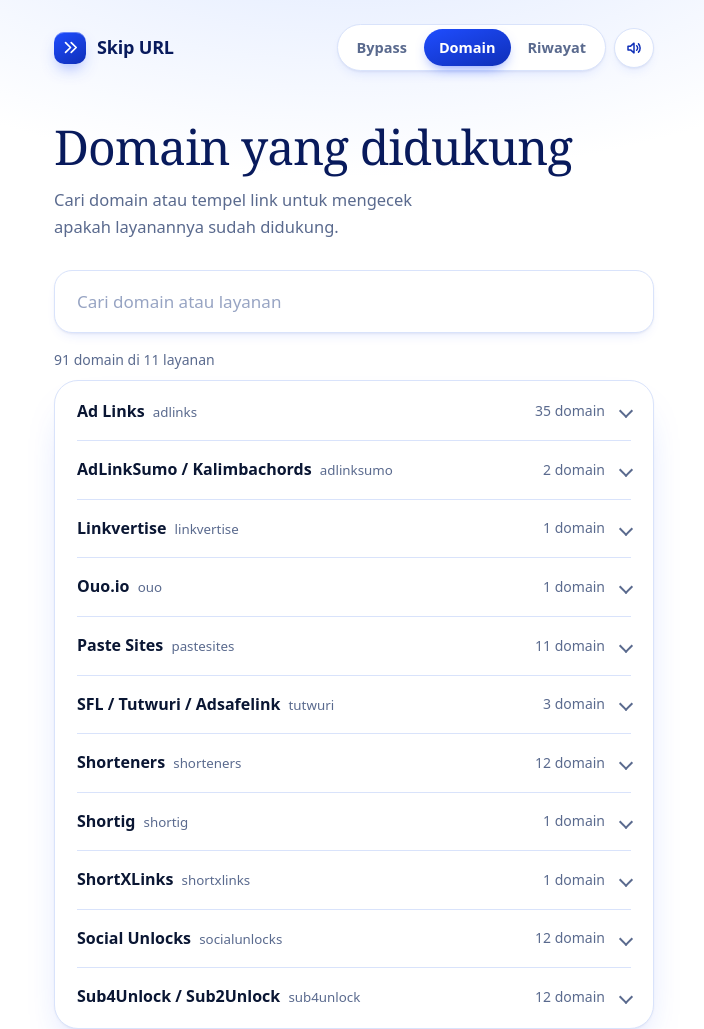
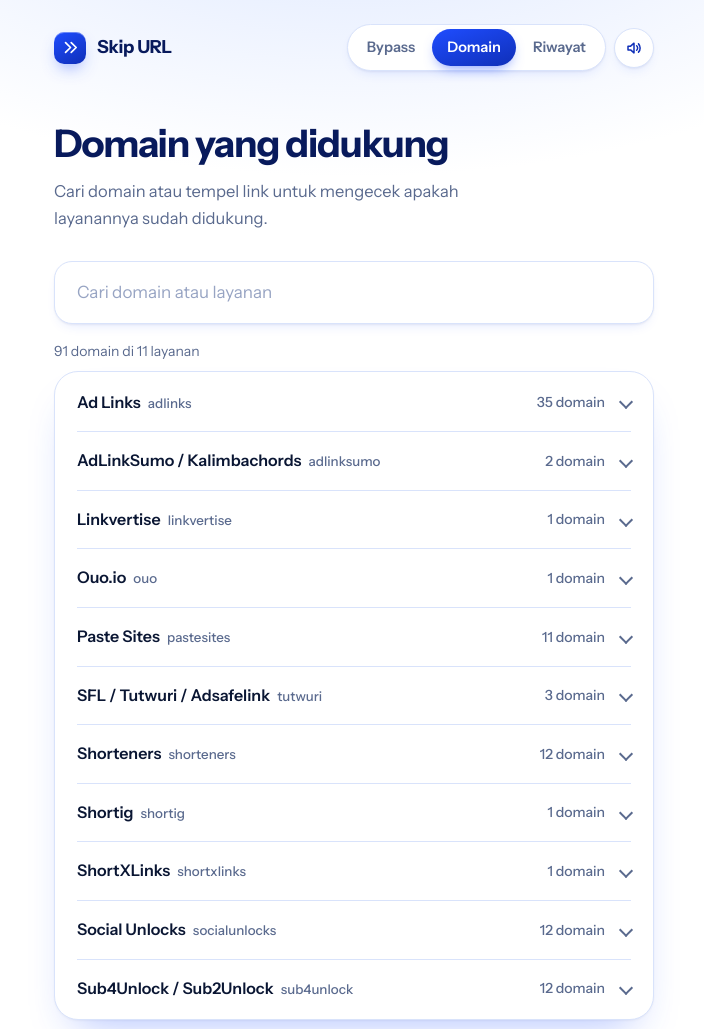
Before and after one commit to rayzhosting/skip-url, a plain HTML site: page domains.html in a window 1280 px wide. Shown: the top 1029 px of the page, without its empty margins (286-990 px from the left). Drawn offline with Linux system fonts and the light colour scheme.

Commit message:
Add files via upload

```diff
--- a/css/style.css
+++ b/css/style.css
@@ -13,14 +13,14 @@
   --bad-soft:#fdeceb;
   --sh-sm:0 1px 2px rgba(10,22,51,.05),0 6px 14px -8px rgba(31,77,255,.22);
   --sh-md:0 1px 2px rgba(10,22,51,.04),0 22px 44px -22px rgba(31,77,255,.4);
-  --serif:"Instrument Serif",Georgia,"Times New Roman",serif;
+  --sans:"Instrument Sans",system-ui,-apple-system,"Segoe UI",Roboto,sans-serif;
   color-scheme:light;
 }
 *{box-sizing:border-box}
 html{scroll-padding-top:16px}
 body{
   margin:0;color:var(--ink);
-  font:400 16px/1.6 "Manrope",system-ui,-apple-system,"Segoe UI",Roboto,sans-serif;
+  font:400 16px/1.6 var(--sans);
   -webkit-font-smoothing:antialiased;
   background:radial-gradient(900px 440px at 50% -140px,#dbe6ff 0%,rgba(255,255,255,0) 72%) no-repeat,#fff;
   min-height:100vh;
@@ -63,10 +63,10 @@ nav a[aria-current="page"]{color:#fff;background:linear-gradient(160deg,#1f4dff,
 /* ---------- judul ---------- */
 header.hero{margin-bottom:30px}
 h1{
-  font-family:var(--serif);font-weight:400;color:var(--navy);
-  font-size:clamp(42px,9vw,64px);line-height:1;letter-spacing:-.02em;margin:0 0 16px;
+  font-weight:700;color:var(--navy);
+  font-size:clamp(34px,7vw,48px);line-height:1.08;letter-spacing:-.03em;margin:0 0 14px;
 }
-h1.small{font-size:clamp(36px,7vw,48px)}
+h1.small{font-size:clamp(30px,6vw,38px)}
 .sub{margin:0;color:var(--muted);max-width:44ch;font-size:16.5px}
 
 /* ---------- panel utama ---------- */
@@ -144,7 +144,7 @@ select option{color:var(--ink);background:#fff}
 }
 @keyframes rise{from{opacity:0;transform:translateY(10px)}to{opacity:1;transform:none}}
 .card.err{border-color:#f3c6c2;background:var(--bad-soft);box-shadow:none}
-.card h2{font-family:var(--serif);font-weight:400;font-size:28px;line-height:1.1;letter-spacing:-.01em;margin:0 0 4px;color:var(--navy)}
+.card h2{font-weight:700;font-size:24px;line-height:1.15;letter-spacing:-.02em;margin:0 0 4px;color:var(--navy)}
 .card.err h2{color:var(--bad)}
 .svc-name{margin:0 0 4px;color:var(--muted);font-size:14px}
 .lbl{font-size:13px;font-weight:700;color:var(--muted);margin:18px 0 7px}
```
